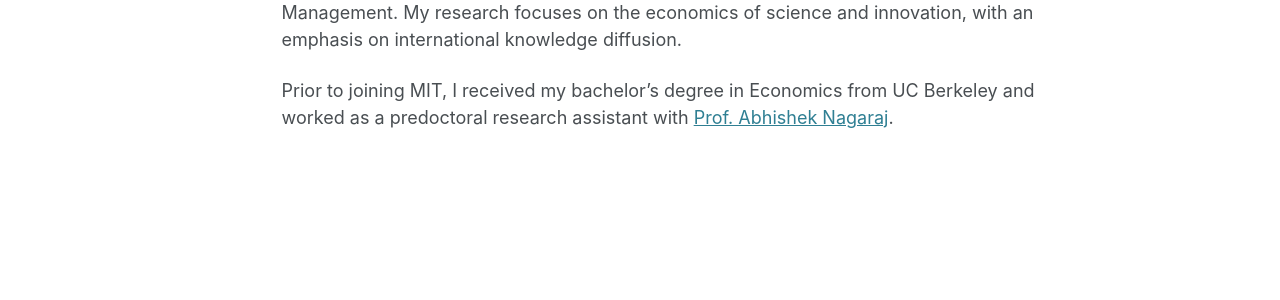
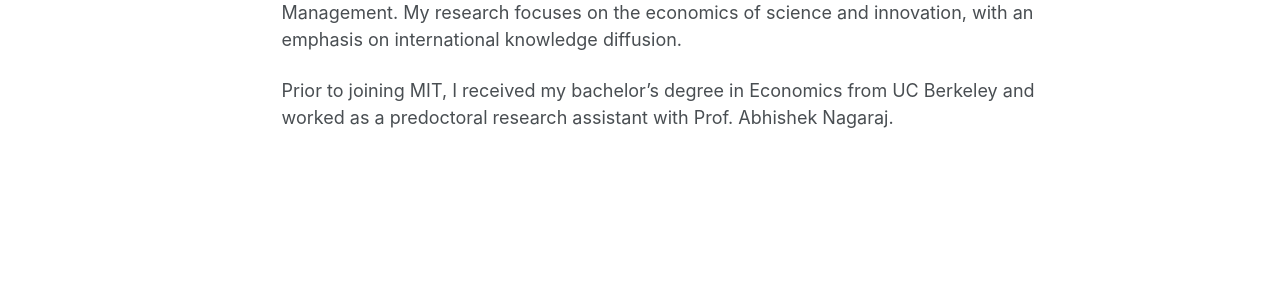
Before and after one commit to hyyao223/hyyao223.github.io, a Jekyll site: the page built from _pages/about.md, in a window 1280 px wide. Shown: the part 203-503 px from the top of the page. Built offline with Jekyll 4.4.1, drawn with Linux system fonts in a browser that asks for light colours; part of the change alters nothing that is shown.

```diff
--- a/_pages/about.md
+++ b/_pages/about.md
@@ -9,4 +9,4 @@ redirect_from:
 
 Welcome! I am a third-year PhD candidate in the Technological Innovation, Entrepreneurship, and Strategic Management (TIES) group at the MIT Sloan School of Management. My research focuses on the economics of science and innovation, with an emphasis on international knowledge diffusion.
 
-Prior to joining MIT, I received my bachelor’s degree in Economics from UC Berkeley and worked as a predoctoral research assistant with [Prof. Abhishek Nagaraj](https://www.abhishekn.com/).
+Prior to joining MIT, I received my bachelor’s degree in Economics from UC Berkeley and worked as a predoctoral research assistant with Prof. Abhishek Nagaraj.
```
